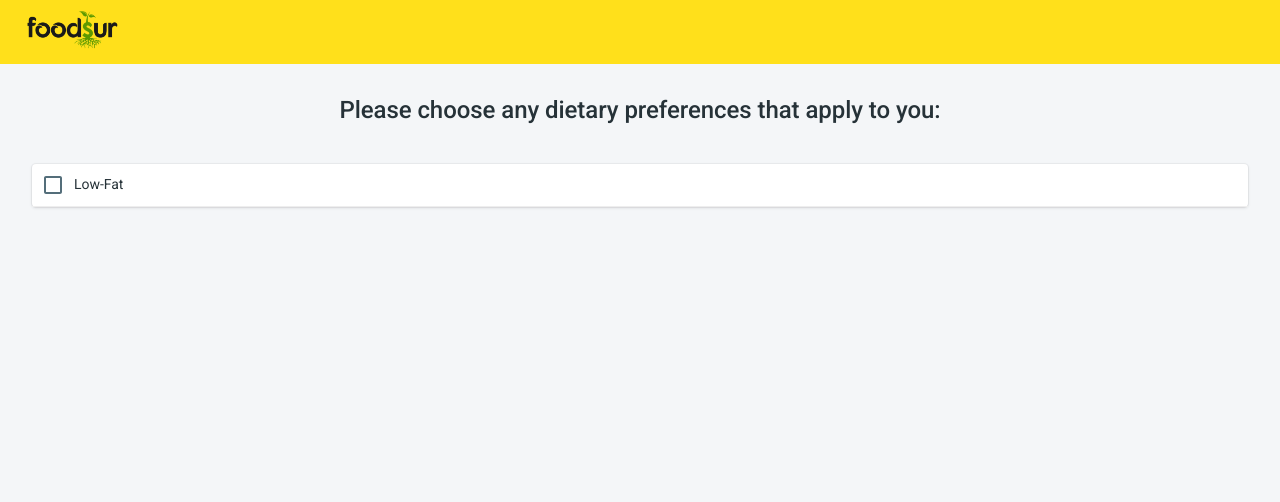
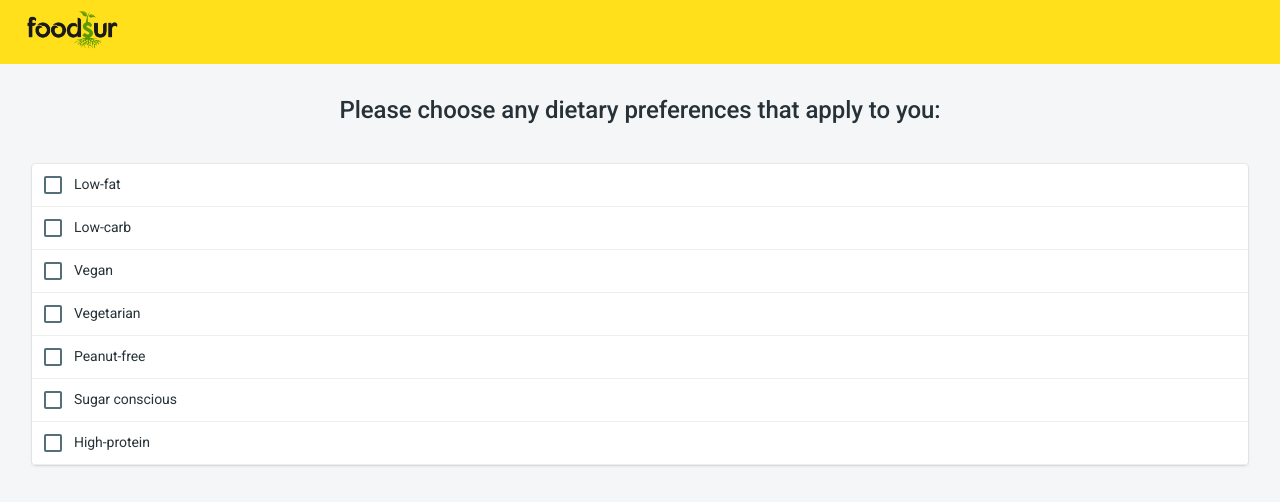
Before and after one commit to AtaAnsari/Foodsur-Client, a React (Create React App) app: page /dietary-preferences in a window 1280 px wide. Shown: the top 502 px of the page. Built offline with nearby package versions, Linux system fonts and the light colour scheme; no server answers; what validate.js would draw is missing.

Commit message:
Use useDietaryPreferences in DietaryPreferencesTable to render table rows

```diff
--- a/src/views/DietaryPreferences/components/DietaryPreferencesTable/DietaryPreferencesTable.js
+++ b/src/views/DietaryPreferences/components/DietaryPreferencesTable/DietaryPreferencesTable.js
@@ -7,16 +7,19 @@ import {
   TableBody,
   Paper
 } from '@material-ui/core';
+import useDietaryPreferences from 'hooks/useDietaryPreferences'
 
 const DietaryPreferencesTable = () => {
+  const preferences = useDietaryPreferences()
+
   return (
     <Paper>
       <Table>
         <TableBody>
+          {preferences.map(preference => (
             <TableRow
-            // className={}
-            // hover
-            // key={}
+              hover
+              key={preference.id}
               // selected={}
             >
               <TableCell padding="checkbox">
@@ -26,9 +29,10 @@ const DietaryPreferencesTable = () => {
                   // onChange={}
                   // value="true"
                 />
-              Low-Fat
+                {preference.name}
               </TableCell>
             </TableRow>
+          ))}
         </TableBody>
       </ Table>
     </Paper>
```
Lines whose indentation alone changed are shown as unchanged.
